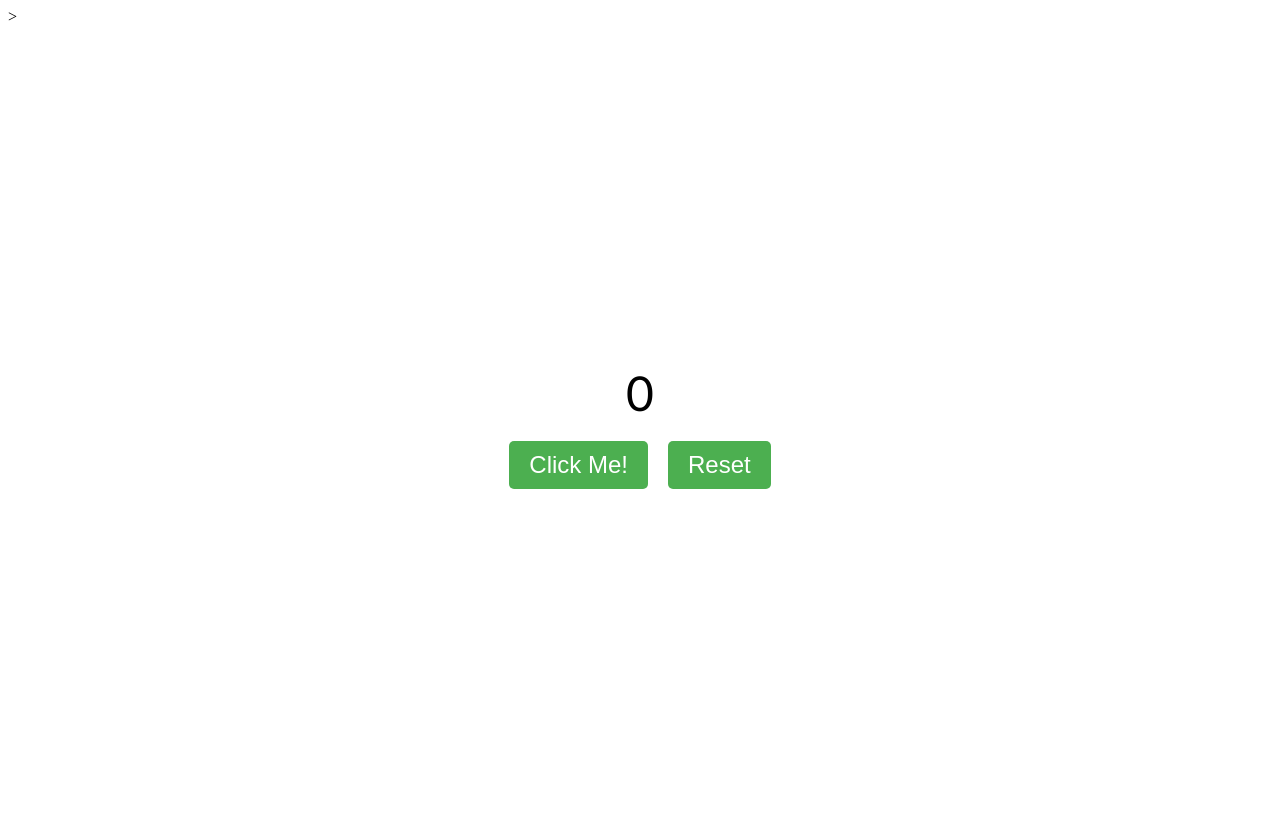
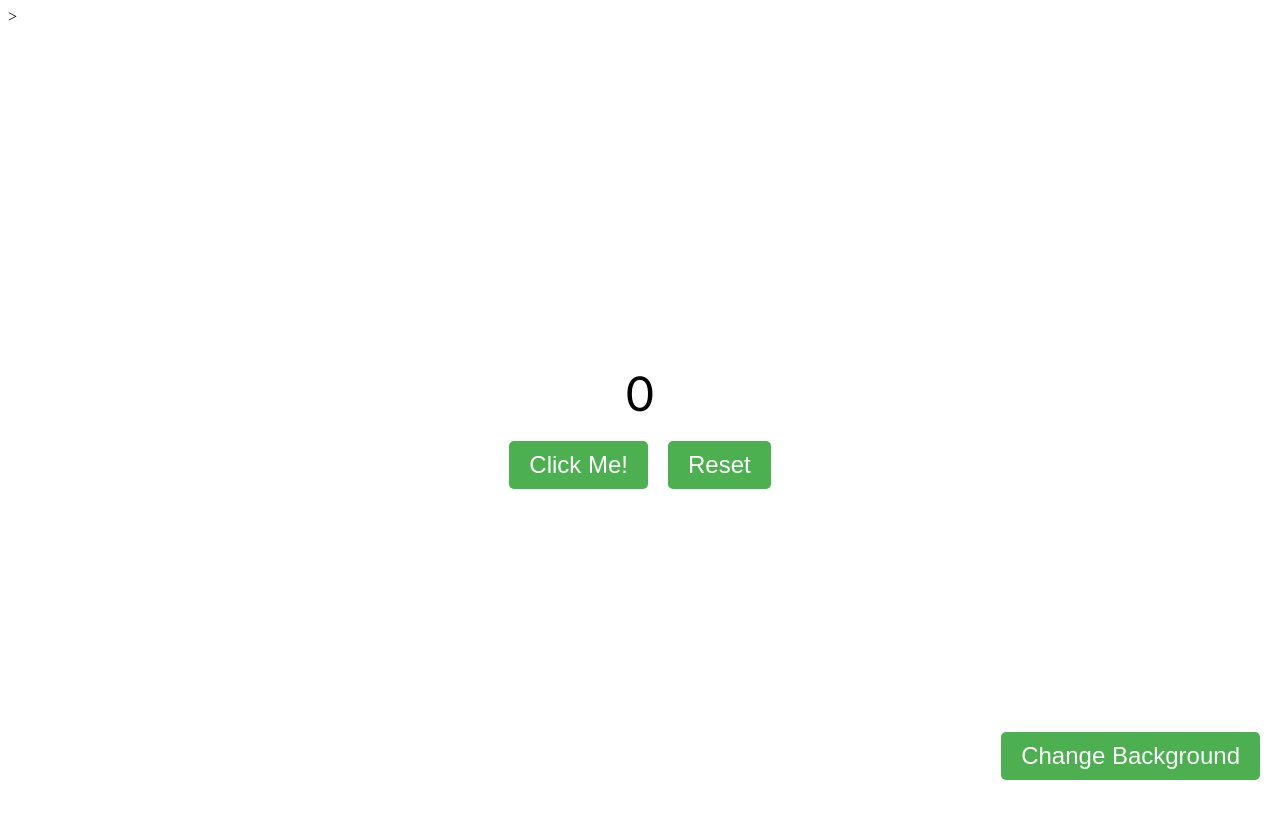
Before and after one commit to sahej-b/Quit, a plain HTML site: page index.html in a window 1280 px wide. Drawn offline with Linux system fonts and the light colour scheme; no server answers.

Commit message:
Add files via upload

```diff
--- a/index.html
+++ b/index.html
@@ -1,7 +1,7 @@
 <!DOCTYPE html>
 <html>
 >
-    <title>Counter with Random Wallpaper Background and Button Animation</title>
+    <title>Counter Random Wallpaper Background and Button Animation</title>
     <style>
         body {
             background-size: cover;
@@ -72,6 +72,11 @@
         .button-container button {
             margin: 0 10px;
         }
+        .change-background-button {
+            position: fixed;
+            bottom: 20px;
+            right: 20px;
+        }
     </style>
     <script>
         var count = 0;
@@ -99,7 +104,7 @@
         function changeBackground() {
             var accessKey = 'a4SSJOszubIStGWMG-ZqRpq1qL4OcZqNqqYAzbt8Y2k';
             var topic = 'wallpapers';
-            var url = 'https://api.unsplash.com/topics/' + topic + '/photos?client_id=' + accessKey;
+            var url = 'https://api.unsplash.com/' + topic + '/photos?client_id=' + accessKey;
             fetch(url)
               .then(response => response.json())
               .then(data => {
@@ -129,5 +134,6 @@
             </div>
         </div>
     </div>
+    <button class="change-background-button" onclick="changeBackground()">Change Background</button>
 </body>
 </html>
```
